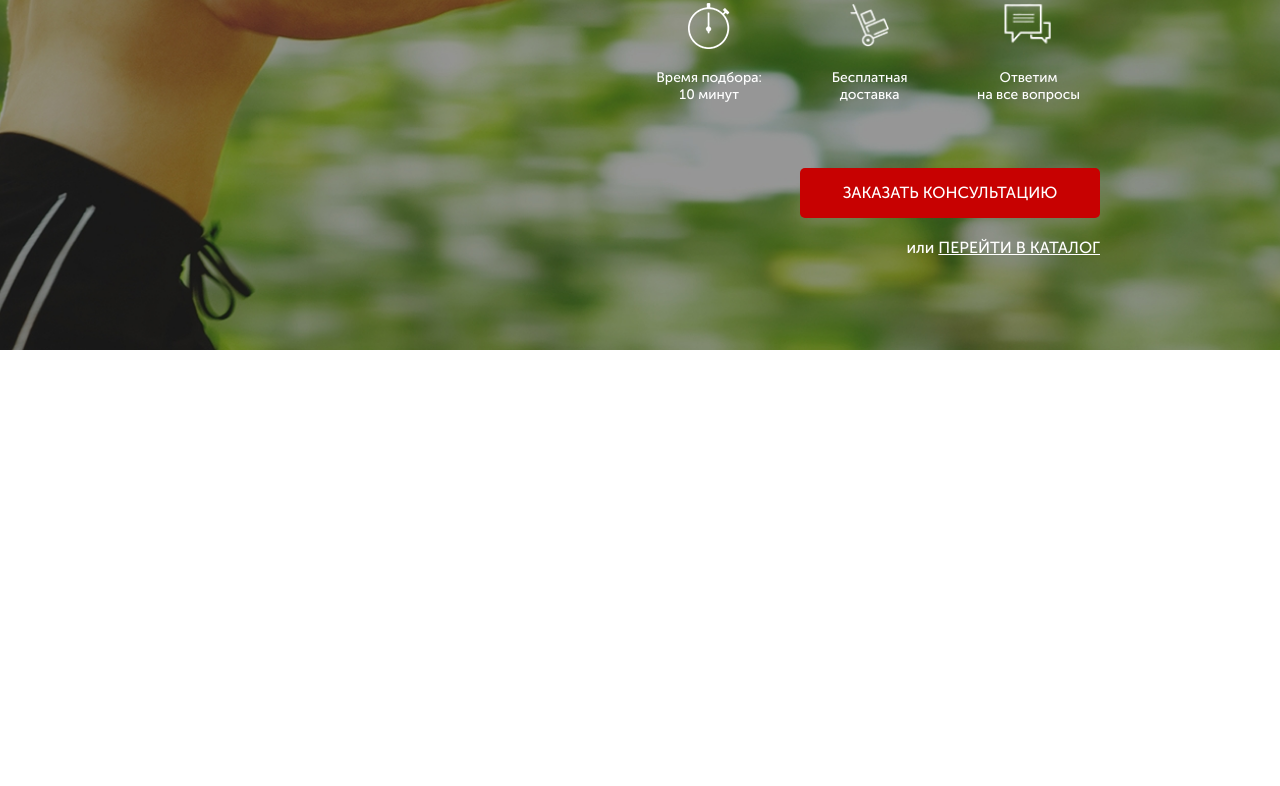
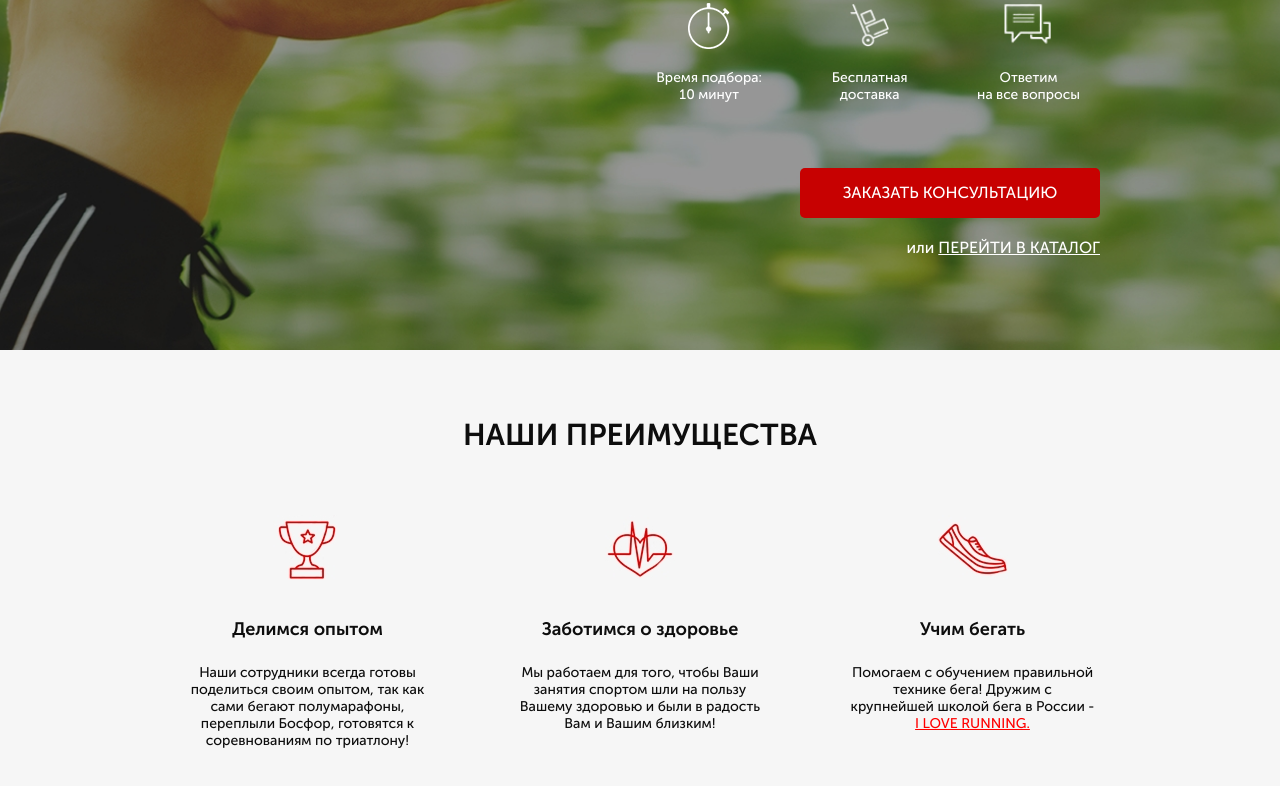
Before and after one commit to mostGr/web_dev_2020_v3, a website: page app/index.html in a window 1280 px wide. Shown: the part 312-1098 px from the top of the page. Before the commit the page ends 800 px from the top, so only its background shows below. Drawn offline with Linux system fonts and the light colour scheme.

Commit message:
ended benefits section

```diff
--- a/app/index.html
+++ b/app/index.html
@@ -64,7 +64,7 @@
                                 <div class="promo-item-descr">Ответим <br> на все вопросы</div>
                             </div>
                         </div>
-                        <button class="btn-page btn-page__consultation">
+                        <button class="btn-page btn-page_consultation">
                             заказать консультацию
                         </button>
                         <div class="promo-descr-link">или <a href="#">ПЕРЕЙТИ В КАТАЛОГ</a></div>
@@ -76,6 +76,47 @@
 
 
     </div>
+
+    <div class="benefits">
+        <div class="container">
+            <h2 class="title-section">НАШИ ПРЕИМУЩЕСТВА</h2>
+            <div class="benefits-wrap">
+                <div class="row">
+                    <!-- benefits item FIRST start -->
+                    <div class="col-lg-3 offset-lg-1">
+                        <div class="benefits-item">
+                            <img src="./img/icon/cup.jpg" alt="cup" class="benefits-item-img">
+                            <h3 class="benefits-item-title">Делимся опытом</h3>
+                            <div class="benefits-item-subtitle">Наши сотрудники всегда готовы поделиться своим опытом, так как сами бегают полумарафоны, переплыли Босфор, готовятся к соревнованиям по триатлону!</div>
+                        </div>
+                    </div>
+                    <!-- benefits item FIRST end -->
+
+                    <!-- benefits item SECOND start -->
+                    <div class="col-lg-4">
+                        <div class="benefits-item">
+                            <img src="./img/icon/heart.jpg" alt="heart" class="benefits-item-img">
+                            <h3 class="benefits-item-title">Заботимся о здоровье</h3>
+                            <div class="benefits-item-subtitle">Мы работаем для того, чтобы Ваши занятия спортом шли на пользу Вашему здоровью и были в радость Вам и Вашим близким!
+                            </div>
+                        </div>
+                    </div>
+                    <!-- benefits item SECOND end -->
+
+                    <!-- benefits item THIRD start -->
+                    <div class="col-lg-3">
+                        <div class="benefits-item">
+                            <img src="./img/icon/shoe.jpg" alt="shoe" class="benefits-item-img">
+                            <h3 class="benefits-item-title">Учим бегать</h3>
+                            <div class="benefits-item-subtitle">Помогаем с обучением правильной технике бега! Дружим с крупнейшей школой бега в России - <a href="#" class="benefits-item-subtitle-link"> I LOVE RUNNING.</a>
+                            </div>
+                        </div>
+                    </div>
+                    <!-- benefits item THIRD end -->
+                </div>
+            </div>
+        </div>
+    </div>
 </body>
 
 </html>
--- a/app/sass/_base.sass
+++ b/app/sass/_base.sass
@@ -10,3 +10,12 @@ button
     font-weight: 500
     color: #ffffff
     text-transform: uppercase
+
+.title-section
+    color: #0d0d0d
+    font-size: 30px
+    font-weight: 700
+    line-height: 1
+    text-align: center
+    text-transform: uppercase
+    margin-bottom: 0
--- /dev/null
+++ b/app/sass/_benefits.sass
@@ -0,0 +1,31 @@
+.benefits
+    min-height: 472px
+    background-color: #f6f6f6
+    padding: 70px 0 80px 0
+    &-wrap
+        margin-top: 65px
+        .benefits-item
+            text-align: center
+            color: #0d0d0d
+            display: flex
+            flex-direction: column
+            align-items: center
+
+            &-img
+
+            &-title
+                color: #0d0d0d
+                font-size: 18px
+                font-weight: 700
+                line-height: 1
+                margin-top: 35px
+                margin-bottom: 0
+            &-subtitle
+                max-width: 245px
+                font-size: 14px
+                font-weight: 400
+                margin-top: 26px
+                line-height: normal
+                &-link
+                    color: #ff0000
+                    text-decoration: underline
--- a/app/sass/_promo.sass
+++ b/app/sass/_promo.sass
@@ -74,7 +74,7 @@
                     font-weight: 500
                     line-height: normal
                     margin-top: 20px
-        .btn-page__consultation
+        .btn-page_consultation
             width: 300px
             height: 50px
             font-size: 16px
--- a/app/sass/main.sass
+++ b/app/sass/main.sass
@@ -2,3 +2,4 @@
 @import "./_base"
 
 @import "./_promo"
+@import "./_benefits"
```
Also changed, not shown: app/css/main.css.
